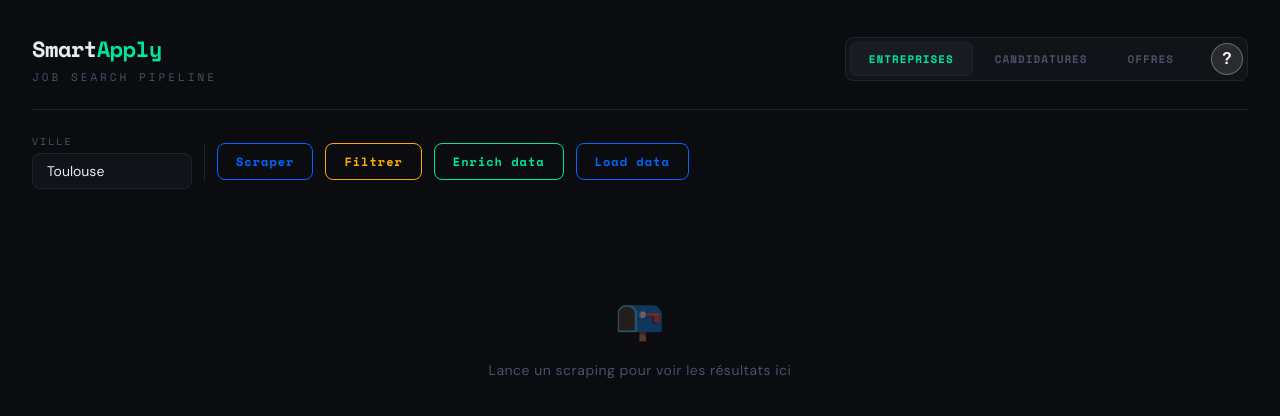
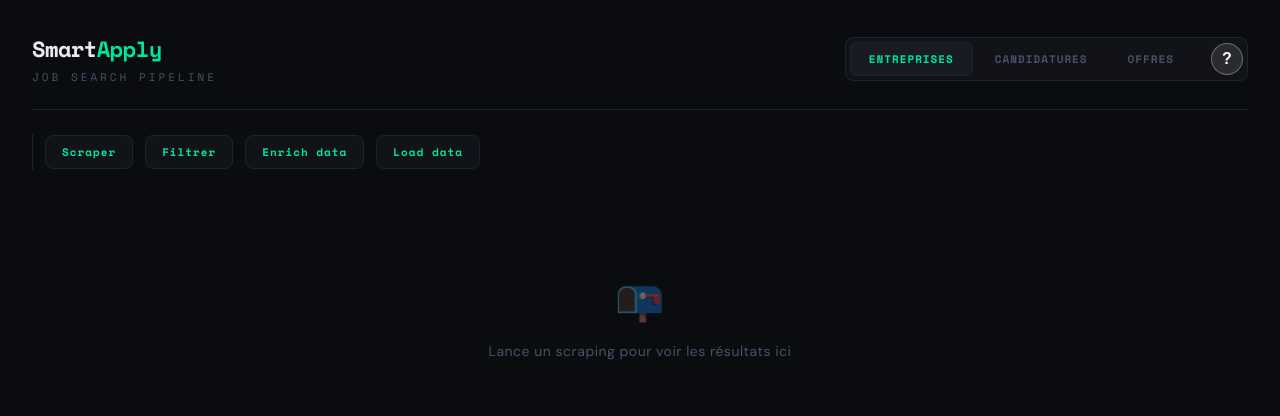
Before and after one commit to MatthieuFranques/SmartApply, an Angular app in the folder src/SmartApplyFront/: page / in a window 1280 px wide. Shown: the top 416 px of the page. Built offline with nearby package versions, Linux system fonts and the light colour scheme.

Commit message:
fix : error warning null exeption

```diff
--- a/src/SmartApplyFront/src/app/pages/applications/applications.component.html
+++ b/src/SmartApplyFront/src/app/pages/applications/applications.component.html
@@ -36,7 +36,7 @@
       <div class="header-left">
         <h2>MES CANDIDATURES</h2>
         <span class="sync-info" *ngIf="syncStatus">
-          🕐 {{ formatLastSync() }} · {{ syncStatus.total_en_cache }} en cache
+         {{ formatLastSync() }} · {{ syncStatus.total_en_cache }} en cache
         </span>
       </div>
       <div class="header-actions">
--- a/src/SmartApplyFront/src/app/pages/dashboard/dashboard.component.html
+++ b/src/SmartApplyFront/src/app/pages/dashboard/dashboard.component.html
@@ -27,10 +27,6 @@
   <ng-container *ngIf="activeTab === 'companies'">
 
     <div class="controls">
-      <div class="city-input">
-        <label>VILLE</label>
-        <input [(ngModel)]="city" placeholder="Toulouse" />
-      </div>
       <div class="divider"></div>
       <button class="btn btn-scrape" (click)="onScrape()"    [disabled]="loading">Scraper</button>
       <button class="btn btn-filter" (click)="onFilter()"    [disabled]="loading">Filtrer</button>
@@ -106,7 +102,7 @@
                   {{ c.is_recruiting ? 'Oui' : 'Non' }}
                 </span>
               </td>
-              <td>{{ c.job_offers?.length || '—' }}</td>
+              <td>{{ c.job_offers.length || '—' }}</td>
               <td>
                 <a *ngIf="c.contact_form?.url" [href]="c.contact_form.url" target="_blank">🔗</a>
                 <span *ngIf="!c.contact_form?.url">—</span>
--- a/src/SmartApplyFront/src/app/pages/dashboard/dashboard.component.scss
+++ b/src/SmartApplyFront/src/app/pages/dashboard/dashboard.component.scss
@@ -152,25 +152,35 @@
   &:disabled { opacity: 0.4; cursor: not-allowed; }
 
   &.btn-scrape {
-    background: transparent;
-    border-color: var(--accent2);
-    color: var(--accent2);
-    &:hover:not(:disabled) { background: var(--accent2); color: #fff; }
+  font-family: 'Space Mono', monospace;
+  padding: 8px 16px; border: 1px solid var(--border);
+  border-radius: var(--radius); background: var(--surface);
+  color: var(--accent); cursor: pointer; font-size: 11px;
+  font-weight: 700; letter-spacing: 1px; transition: all 0.15s;
+  &:hover:not(:disabled) { border-color: var(--accent); }
+  &:disabled { opacity: 0.4; cursor: not-allowed; }
   }
 
   &.btn-filter {
-    background: transparent;
-    border-color: var(--warning);
-    color: var(--warning);
-    &:hover:not(:disabled) { background: var(--warning); color: #000; }
+    font-family: 'Space Mono', monospace;
+  padding: 8px 16px; border: 1px solid var(--border);
+  border-radius: var(--radius); background: var(--surface);
+  color: var(--accent); cursor: pointer; font-size: 11px;
+  font-weight: 700; letter-spacing: 1px; transition: all 0.15s;
+  &:hover:not(:disabled) { border-color: var(--accent); }
+  &:disabled { opacity: 0.4; cursor: not-allowed; }
   }
 
   &.btn-enrich {
     background: transparent;
-    border-color: var(--accent);
-    color: var(--accent);
-    &:hover:not(:disabled) { background: var(--accent); color: #000; }
-  }
+     font-family: 'Space Mono', monospace;
+  padding: 8px 16px; border: 1px solid var(--border);
+  border-radius: var(--radius); background: var(--surface);
+  color: var(--accent); cursor: pointer; font-size: 11px;
+  font-weight: 700; letter-spacing: 1px; transition: all 0.15s;
+  &:hover:not(:disabled) { border-color: var(--accent); }
+  &:disabled { opacity: 0.4; cursor: not-allowed; }
+}
 }
 
 // ─── Status bar ──────────────────────────────────────────────
```
